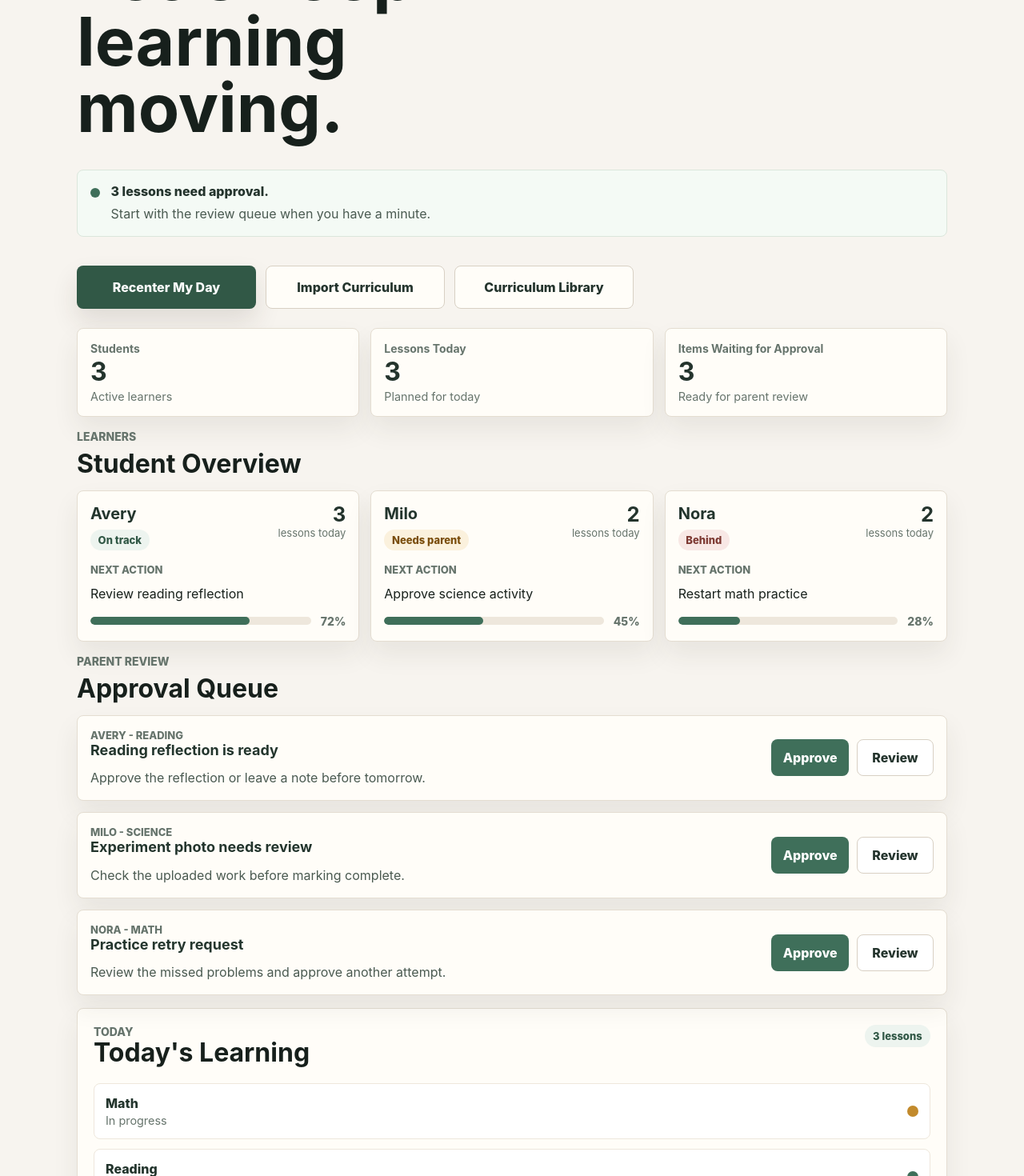
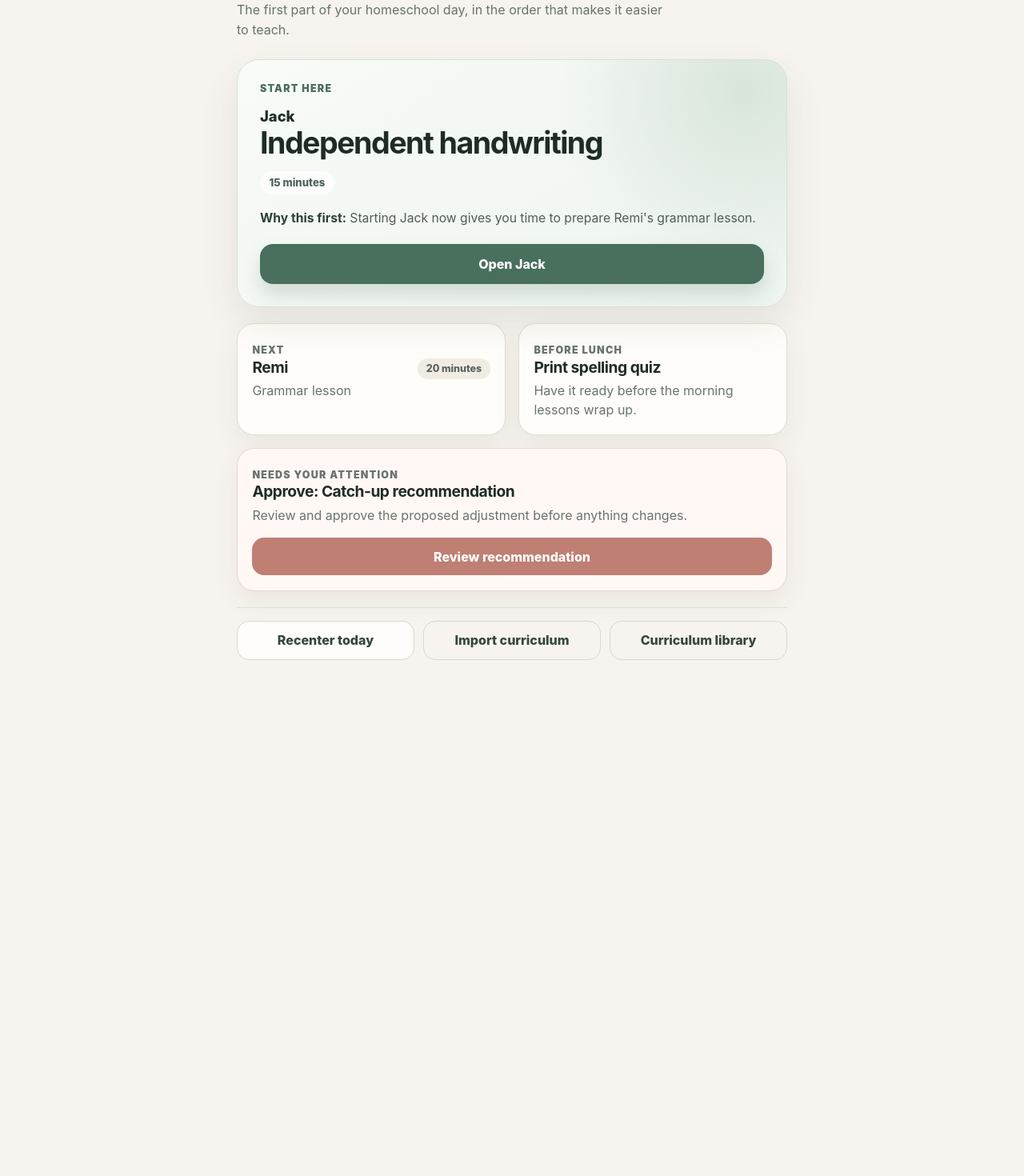
Before and after one commit to ajswans5/iternest-homeschool, a React (Vite) app in the folder app/: page / in a window 1280 px wide. Shown: the part 220-1690 px from the top of the page at 80% size. After the commit the page ends 1109 px from the top, so only its background shows below. Built offline with nearby package versions, Linux system fonts and the light colour scheme.

Commit message:
Redesign home screen around what to do first

```diff
--- a/app/src/pages/ParentDashboardPage.tsx
+++ b/app/src/pages/ParentDashboardPage.tsx
@@ -1,124 +1,22 @@
 import { useState } from 'react';
-import { ApprovalQueueItem } from '../components/ApprovalQueueItem';
-import { DashboardStatusBar } from '../components/DashboardStatusBar';
-import { LessonStatusItem, type LessonStatus } from '../components/LessonStatusItem';
 import { RecenterDayPanel, type RecenterOption } from '../components/RecenterDayPanel';
-import { StudentOverviewCard, type StudentTodayStatus } from '../components/StudentOverviewCard';
-import { SummaryCard } from '../components/SummaryCard';
 import { CurriculumImportFlow } from '../features/curriculum-import/CurriculumImportFlow';
 import type { ApprovedLesson } from '../features/curriculum-import/types';
+import '../styles/parent-home.css';
 import { CurriculumLibraryPage } from './CurriculumLibraryPage';
-
-type SummaryMetric = {
-  label: string;
-  value: number;
-  helperText: string;
-};
-
-type Lesson = {
-  id: string;
-  subject: string;
-  status: LessonStatus;
-  statusLabel: string;
-};
-
-type StudentOverview = {
-  name: string;
-  todayStatus: StudentTodayStatus;
-  todayStatusLabel: string;
-  lessonsToday: number;
-  nextAction: string;
-  progressPercent: number;
-};
-
-type ApprovalItem = {
-  studentName: string;
-  subject: string;
-  approvalNeeded: string;
-  suggestedAction: string;
-};
-
-const students: StudentOverview[] = [
-  {
-    name: 'Avery',
-    todayStatus: 'on-track',
-    todayStatusLabel: 'On track',
-    lessonsToday: 3,
-    nextAction: 'Review reading reflection',
-    progressPercent: 72,
-  },
-  {
-    name: 'Milo',
-    todayStatus: 'needs-parent',
-    todayStatusLabel: 'Needs parent',
-    lessonsToday: 2,
-    nextAction: 'Approve science activity',
-    progressPercent: 45,
-  },
-  {
-    name: 'Nora',
-    todayStatus: 'behind',
-    todayStatusLabel: 'Behind',
-    lessonsToday: 2,
-    nextAction: 'Restart math practice',
-    progressPercent: 28,
-  },
-];
-
-const approvalQueue: ApprovalItem[] = [
-  {
-    studentName: 'Avery',
-    subject: 'Reading',
-    approvalNeeded: 'Reading reflection is ready',
-    suggestedAction: 'Approve the reflection or leave a note before tomorrow.',
-  },
-  {
-    studentName: 'Milo',
-    subject: 'Science',
-    approvalNeeded: 'Experiment photo needs review',
-    suggestedAction: 'Check the uploaded work before marking complete.',
-  },
-  {
-    studentName: 'Nora',
-    subject: 'Math',
-    approvalNeeded: 'Practice retry request',
-    suggestedAction: 'Review the missed problems and approve another attempt.',
-  },
-];
-
-const todaysLessons: Lesson[] = [
-  {
-    id: 'today-math',
-    subject: 'Math',
-    status: 'in-progress',
-    statusLabel: 'In progress',
-  },
-  {
-    id: 'today-reading',
-    subject: 'Reading',
-    status: 'ready',
-    statusLabel: 'Ready to start',
-  },
-  {
-    id: 'today-science',
-    subject: 'Science',
-    status: 'needs-review',
-    statusLabel: 'Needs review',
-  },
-];
 
 const recenterOptions: RecenterOption[] = [
   {
     label: 'We started late',
-    description: 'Keep the day gentle and focus on what still matters.',
+    description: 'Protect the most important work and reset the order of the day.',
   },
   {
     label: 'We have less time today',
-    description: 'Protect essentials and move flexible work aside.',
+    description: 'Keep essentials visible and move flexible work aside.',
   },
   {
-    label: 'Someone is overwhelmed',
-    description: 'Reduce pressure and make the next step smaller.',
+    label: 'Someone needs a smaller start',
+    description: 'Reduce the first step without losing the purpose of the lesson.',
   },
   {
     label: 'Move flexible work',
@@ -126,65 +24,40 @@ const recenterOptions: RecenterOption[] = [
   },
 ];
 
-function getDashboardStatus(lessons: Lesson[]) {
-  const waitingForParent = students.find(
-    (student) => student.todayStatus === 'needs-parent',
-  );
-  const readyLesson = lessons.find((lesson) => lesson.status === 'ready');
+const startHere = {
+  student: 'Jack',
+  task: 'Independent handwriting',
+  duration: '15 minutes',
+  reason: "Starting Jack now gives you time to prepare Remi's grammar lesson.",
+};
 
-  if (approvalQueue.length > 0) {
-    const itemLabel = approvalQueue.length === 1 ? 'lesson needs' : 'lessons need';
+const nextActivity = {
+  student: 'Remi',
+  task: 'Grammar lesson',
+  duration: '20 minutes',
+};
 
-    return {
-      message: `${approvalQueue.length} ${itemLabel} approval.`,
-      detail: 'Start with the review queue when you have a minute.',
+const beforeLunch = {
+  task: 'Print spelling quiz',
+  detail: 'Have it ready before the morning lessons wrap up.',
 };
-  }
 
-  if (waitingForParent) {
-    return {
-      message: `${waitingForParent.name} is waiting for help.`,
-      detail: waitingForParent.nextAction,
+const attentionItem = {
+  task: 'Catch-up recommendation',
+  detail: 'Review and approve the proposed adjustment before anything changes.',
 };
-  }
-
-  if (readyLesson) {
-    return {
-      message: `${readyLesson.subject} is ready to teach.`,
-      detail: 'You have a clear next step when learning time begins.',
-    };
-  }
-
-  return {
-    message: "You're on track today.",
-    detail: 'No urgent parent actions are waiting right now.',
-  };
-}
 
 export function ParentDashboardPage() {
   const [isRecenterPanelOpen, setIsRecenterPanelOpen] = useState(false);
   const [isImportFlowOpen, setIsImportFlowOpen] = useState(false);
   const [isCurriculumLibraryOpen, setIsCurriculumLibraryOpen] = useState(false);
   const [approvedImportedLessons, setApprovedImportedLessons] = useState<ApprovedLesson[]>([]);
-  const allTodaysLessons = [...todaysLessons, ...approvedImportedLessons];
-  const summaryMetrics: SummaryMetric[] = [
-    {
-      label: 'Students',
-      value: students.length,
-      helperText: 'Active learners',
-    },
-    {
-      label: 'Lessons Today',
-      value: allTodaysLessons.length,
-      helperText: 'Planned for today',
-    },
-    {
-      label: 'Items Waiting for Approval',
-      value: approvalQueue.length,
-      helperText: 'Ready for parent review',
-    },
-  ];
-  const dashboardStatus = getDashboardStatus(allTodaysLessons);
+
+  const today = new Intl.DateTimeFormat('en-US', {
+    weekday: 'long',
+    month: 'long',
+    day: 'numeric',
+  }).format(new Date());
 
   if (isImportFlowOpen) {
     return (
@@ -204,99 +77,99 @@ export function ParentDashboardPage() {
   }
 
   return (
-    <main className="dashboard-shell">
-      <header className="dashboard-header">
-        <a className="brand" href="/" aria-label="IterNest home">
-          <span className="brand__mark" aria-hidden="true">I</span>
-          <span className="brand__name">IterNest</span>
+    <main className="home-briefing">
+      <header className="home-briefing__topbar">
+        <a className="home-briefing__brand" href="/" aria-label="IterNest home">
+          <span className="home-briefing__brand-mark" aria-hidden="true">I</span>
+          <span className="home-briefing__brand-name">IterNest</span>
         </a>
+        <p className="home-briefing__date">{today}</p>
+      </header>
 
-        <section className="hero-copy" aria-labelledby="dashboard-title">
-          <p className="dashboard-kicker">Good morning!</p>
-          <h1 id="dashboard-title">Let's keep learning moving.</h1>
+      <section className="home-briefing__intro" aria-labelledby="home-briefing-title">
+        <p className="home-briefing__eyebrow">Good morning</p>
+        <h1 className="home-briefing__title" id="home-briefing-title">
+          Here&apos;s where to begin.
+        </h1>
+        <p className="home-briefing__subtitle">
+          The first part of your homeschool day, in the order that makes it easier to teach.
+        </p>
       </section>
 
-        <DashboardStatusBar {...dashboardStatus} />
+      <section className="home-briefing__hero" aria-labelledby="start-here-title">
+        <p className="home-briefing__section-label">Start here</p>
+        <p className="home-briefing__person">{startHere.student}</p>
+        <h2 className="home-briefing__task" id="start-here-title">{startHere.task}</h2>
+        <span className="home-briefing__duration">{startHere.duration}</span>
+        <p className="home-briefing__reason">
+          <strong>Why this first:</strong> {startHere.reason}
+        </p>
+        <button className="home-briefing__primary-button" type="button">
+          Open {startHere.student}
+        </button>
+      </section>
 
-        <div className="dashboard-actions" aria-label="Dashboard quick actions">
+      <div className="home-briefing__grid">
+        <section className="home-briefing__card" aria-labelledby="next-title">
+          <p className="home-briefing__section-label">Next</p>
+          <div className="home-briefing__card-row">
+            <div>
+              <h2 id="next-title">{nextActivity.student}</h2>
+              <p>{nextActivity.task}</p>
+            </div>
+            <span className="home-briefing__meta">{nextActivity.duration}</span>
+          </div>
+        </section>
+
+        <section className="home-briefing__card" aria-labelledby="before-lunch-title">
+          <p className="home-briefing__section-label">Before lunch</p>
+          <h2 id="before-lunch-title">{beforeLunch.task}</h2>
+          <p>{beforeLunch.detail}</p>
+        </section>
+
+        <section
+          className="home-briefing__card home-briefing__card--attention"
+          aria-labelledby="attention-title"
+        >
+          <p className="home-briefing__section-label">Needs your attention</p>
+          <h2 id="attention-title">Approve: {attentionItem.task}</h2>
+          <p>{attentionItem.detail}</p>
+          <button className="home-briefing__attention-button" type="button">
+            Review recommendation
+          </button>
+        </section>
+      </div>
+
+      {approvedImportedLessons.length > 0 ? (
+        <p className="home-briefing__import-note">
+          {approvedImportedLessons.length} imported lesson
+          {approvedImportedLessons.length === 1 ? '' : 's'} approved and ready.
+        </p>
+      ) : null}
+
+      <nav className="home-briefing__utilities" aria-label="Parent tools">
         <button
-            className="recenter-trigger"
+          className="home-briefing__utility-button"
           onClick={() => setIsRecenterPanelOpen(true)}
           type="button"
         >
-            Recenter My Day
+          Recenter today
         </button>
         <button
-            className="secondary-action"
+          className="home-briefing__utility-button home-briefing__utility-button--quiet"
           onClick={() => setIsImportFlowOpen(true)}
           type="button"
         >
-            Import Curriculum
+          Import curriculum
         </button>
         <button
-            className="secondary-action"
+          className="home-briefing__utility-button home-briefing__utility-button--quiet"
           onClick={() => setIsCurriculumLibraryOpen(true)}
           type="button"
         >
-            Curriculum Library
+          Curriculum library
         </button>
-        </div>
-      </header>
-
-      <section className="summary-grid" aria-label="Dashboard summary">
-        {summaryMetrics.map((metric) => (
-          <SummaryCard key={metric.label} {...metric} />
-        ))}
-      </section>
-
-      <section className="dashboard-section" aria-labelledby="students-title">
-        <div className="section-heading">
-          <p className="section-label">Learners</p>
-          <h2 id="students-title">Student Overview</h2>
-        </div>
-
-        <div className="student-grid">
-          {students.map((student) => (
-            <StudentOverviewCard key={student.name} {...student} />
-          ))}
-        </div>
-      </section>
-
-      <section className="dashboard-section" aria-labelledby="approval-title">
-        <div className="section-heading">
-          <p className="section-label">Parent Review</p>
-          <h2 id="approval-title">Approval Queue</h2>
-        </div>
-
-        <div className="approval-list">
-          {approvalQueue.map((item) => (
-            <ApprovalQueueItem
-              key={`${item.studentName}-${item.subject}`}
-              {...item}
-            />
-          ))}
-        </div>
-      </section>
-
-      <section className="learning-card" aria-labelledby="learning-title">
-        <div className="learning-card__header">
-          <div>
-            <p className="section-label">Today</p>
-            <h2 id="learning-title">Today's Learning</h2>
-          </div>
-          <span className="learning-card__count">{allTodaysLessons.length} lessons</span>
-        </div>
-
-        <ul className="lesson-list" aria-label="Today's lessons">
-          {allTodaysLessons.map((lesson) => (
-            <LessonStatusItem key={lesson.id} {...lesson} />
-          ))}
-        </ul>
-      </section>
-
-      <button className="primary-action" type="button">
-        Open Parent Dashboard
-      </button>
+      </nav>
 
       {isRecenterPanelOpen ? (
         <RecenterDayPanel
```
Lines whose indentation alone changed are shown as unchanged.
